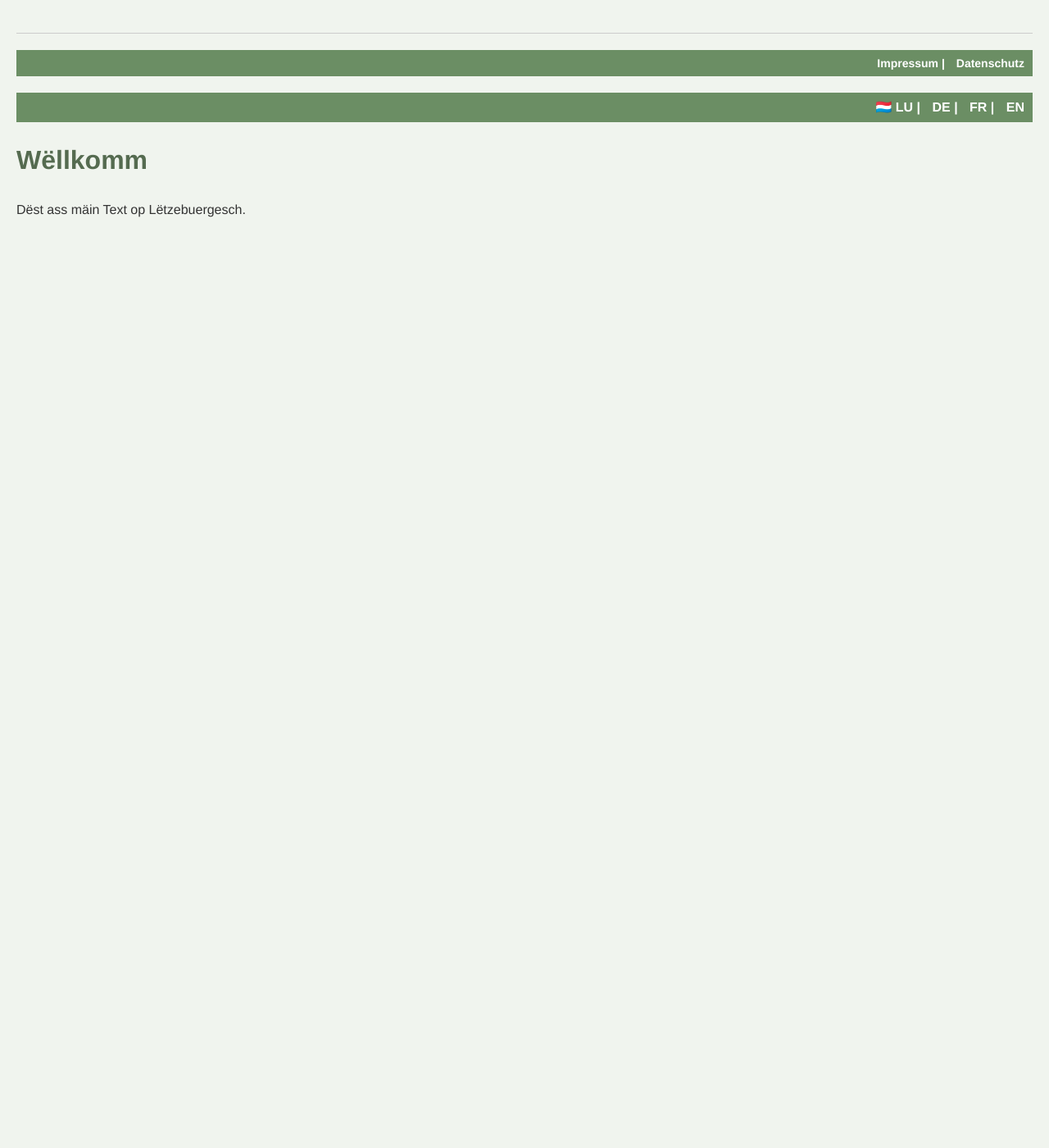
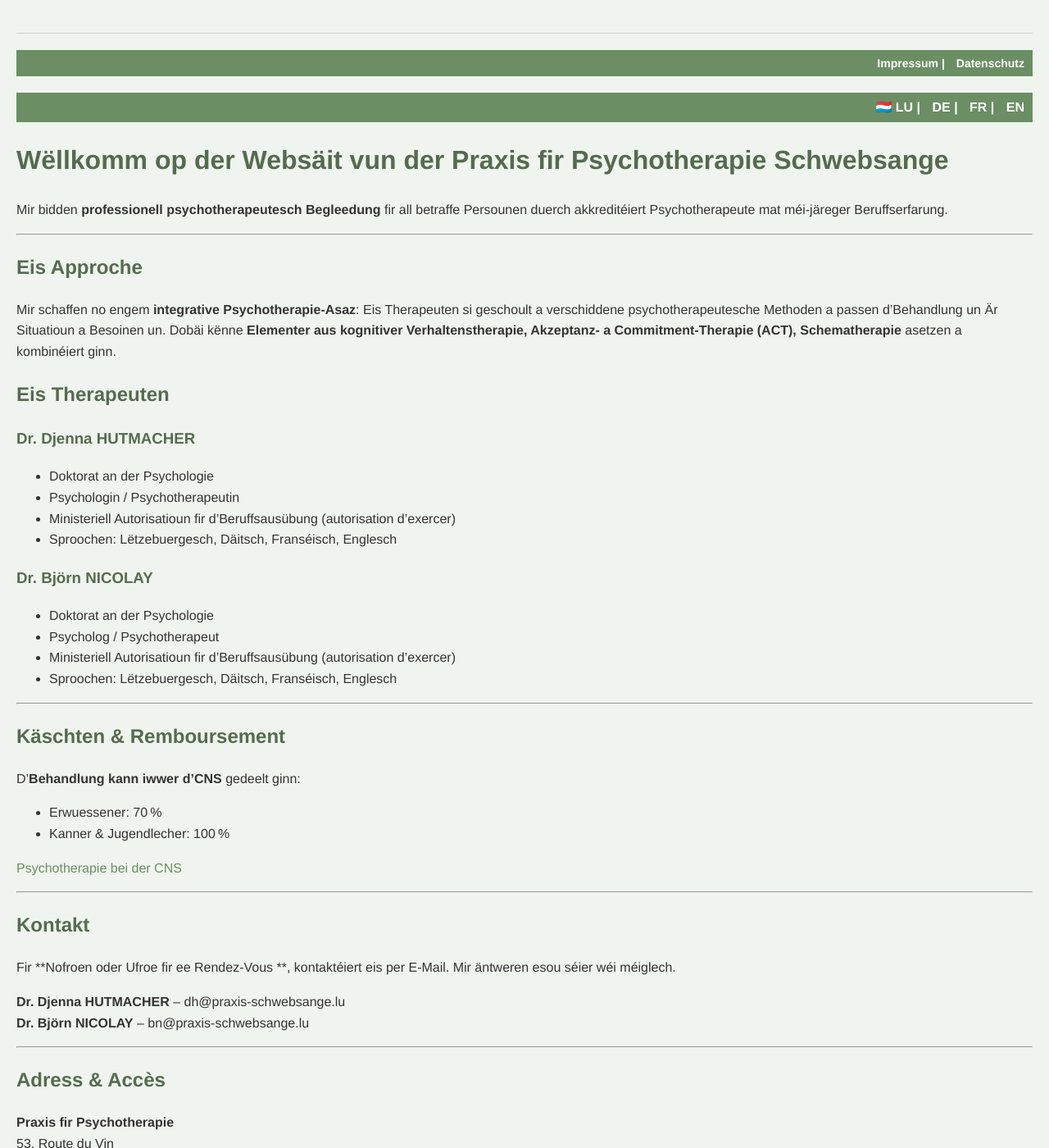
Before and after one commit to bjoernbrightside/praxis-schwebsange, a Jekyll site: the page built from lb/index.md, in a window 1280 px wide and 1400 px high. Shown: the whole window at 82% size. Built offline with Jekyll 4.4.1, drawn with Linux system fonts in a browser that asks for light colours; some of the changed text lies outside the part shown.

Commit message:
Update index.md

```diff
--- a/lb/index.md
+++ b/lb/index.md
@@ -6,6 +6,56 @@ layout: default
 🇱🇺 <b>LU</b> | <a href="/praxis-schwebsange/de/">DE</a> | <a href="/praxis-schwebsange/fr/">FR</a> | <a href="/praxis-schwebsange/en/">EN</a>
 </div>
 
-# Wëllkomm
+# Wëllkomm op der Websäit vun der Praxis fir Psychotherapie Schwebsange
 
-Dëst ass mäin Text op Lëtzebuergesch.
+Mir bidden **professionell psychotherapeutesch Begleedung** fir all betraffe Persounen duerch akkreditéiert Psychotherapeute mat méi-järeger Beruffserfarung.
+
+---
+
+## Eis Approche
+
+Mir schaffen no engem **integrative Psychotherapie-Asaz**: Eis Therapeuten si geschoult a verschiddene psychotherapeutesche Methoden a passen d’Behandlung un Är Situatioun a Besoinen un. Dobäi kënne **Elementer aus kognitiver Verhaltenstherapie, Akzeptanz- a Commitment-Therapie (ACT), Schematherapie** asetzen a kombinéiert ginn.
+
+## Eis Therapeuten
+
+### Dr. Djenna HUTMACHER
+- Doktorat an der Psychologie
+- Psychologin / Psychotherapeutin
+- Ministeriell Autorisatioun fir d’Beruffsausübung (autorisation d’exercer)
+- Sproochen: Lëtzebuergesch, Däitsch, Franséisch, Englesch
+
+### Dr. Björn NICOLAY
+- Doktorat an der Psychologie
+- Psycholog / Psychotherapeut
+- Ministeriell Autorisatioun fir d’Beruffsausübung (autorisation d’exercer)
+- Sproochen: Lëtzebuergesch, Däitsch, Franséisch, Englesch
+
+---
+## Käschten & Remboursement
+
+D’**Behandlung kann iwwer d’CNS** gedeelt ginn:
+- Erwuessener: 70 %
+- Kanner & Jugendlecher: 100 %
+
+[Psychotherapie bei der CNS](https://cns.public.lu/de/assure/remboursements/prestations-remboursees/prestations-medicales/psychotherapie.html)
+
+---
+
+## Kontakt
+
+Fir **Nofroen oder Ufroe fir ee Rendez-Vous **, kontaktéiert eis per E-Mail. Mir äntweren esou séier wéi méiglech.
+
+**Dr. Djenna HUTMACHER** – dh@praxis-schwebsange.lu
+**Dr. Björn NICOLAY** – bn@praxis-schwebsange.lu
+
+---
+
+## Adress & Accès
+
+**Praxis fir Psychotherapie**
+53, Route du Vin
+L-5447 Schwebsange
+
+D’Praxis ass am **Rez-de-Chaussée**, **barrièrefräi**, Zougang iwwer d'Schell vum Haaptentrée riets vum Restaurant.
+Ëffentlech Parkplazen sinn nobäi disponibel.
+Mir freeën eis op Iech!
```
